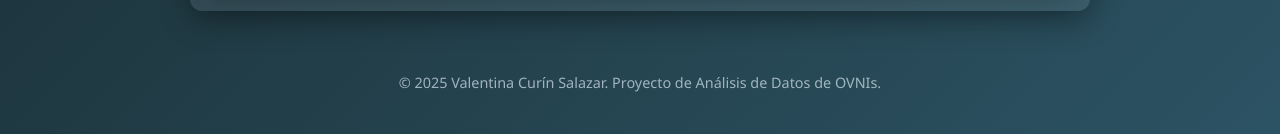
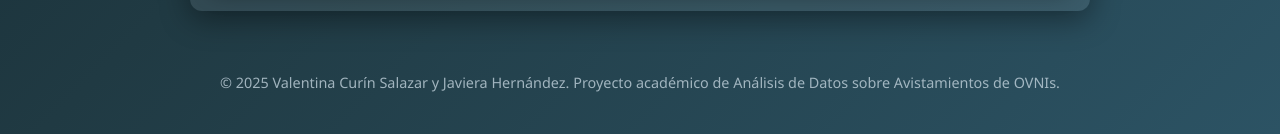
Before and after one commit to valesita24/ovnis, a plain HTML site: page index.html in a window 1280 px wide. Shown: the part 1066-1200 px from the top of the page. Drawn offline with Linux system fonts and the light colour scheme.

Commit message:
Actualización de créditos en el pie de página

```diff
--- a/index.html
+++ b/index.html
@@ -114,8 +114,9 @@
   </main>
 
   <footer>
-    &copy; 2025 Valentina Curín Salazar. Proyecto de Análisis de Datos de OVNIs.
-  </footer>
+  <p>© 2025 Valentina Curín Salazar y Javiera Hernández. Proyecto académico de Análisis de Datos sobre Avistamientos de OVNIs.</p>
+</footer>
+
 
 </body>
 </html>
```
